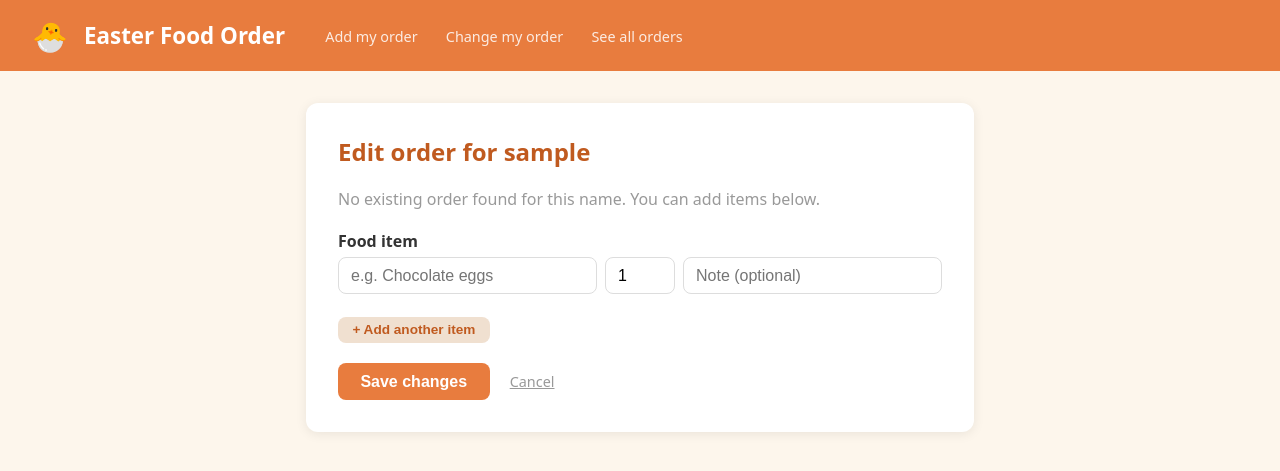
After one commit to denbuk/easter_food, a Flask app: a page that uses templates/base.html in a window 1280 px wide. The commit adds this page. Shown: the top 471 px of the page. Run offline with Flask 3, Linux system fonts and the light colour scheme.

Commit message:
Add edit order feature
Users can now change their order via /edit — enter name to load
existing items, then modify quantities, notes, add or remove rows.
Saving replaces all their rows atomically.

https://claude.ai/code/session_01RpUTyFgeAWyLt9U8zDiP5j

```diff
--- a/app.py
+++ b/app.py
@@ -88,6 +88,49 @@ def orders():
     return render_template("orders.html", aggregated=aggregated, by_person=by_person)
 
 
+@app.route("/edit", methods=["GET", "POST"])
+def edit_lookup():
+    if request.method == "POST":
+        name = request.form.get("name", "").strip()
+        if name:
+            return redirect(url_for("edit_order", name=name))
+    return render_template("edit_lookup.html")
+
+
+@app.route("/edit/<name>", methods=["GET", "POST"])
+def edit_order(name):
+    if request.method == "POST":
+        items = request.form.getlist("item[]")
+        quantities = request.form.getlist("quantity[]")
+        notes = request.form.getlist("note[]")
+
+        with engine.connect() as conn:
+            conn.execute(text("DELETE FROM orders WHERE name = :name"), {"name": name})
+            for item, qty, note in zip(items, quantities, notes):
+                item = item.strip()
+                if not item:
+                    continue
+                try:
+                    qty = max(1, int(qty))
+                except (ValueError, TypeError):
+                    qty = 1
+                conn.execute(
+                    text("INSERT INTO orders (name, item, quantity, note) VALUES (:name, :item, :qty, :note)"),
+                    {"name": name, "item": item, "qty": qty, "note": note.strip()},
+                )
+            conn.commit()
+
+        return render_template("thanks.html", name=name)
+
+    with engine.connect() as conn:
+        rows = conn.execute(
+            text("SELECT * FROM orders WHERE name = :name ORDER BY id"),
+            {"name": name},
+        ).mappings().all()
+
+    return render_template("edit_order.html", name=name, rows=rows)
+
+
 @app.route("/clear", methods=["POST"])
 def clear():
     with engine.connect() as conn:
--- a/templates/base.html
+++ b/templates/base.html
@@ -77,6 +77,7 @@
     <h1>Easter Food Order</h1>
     <nav>
       <a href="/">Add my order</a>
+      <a href="/edit">Change my order</a>
       <a href="/orders">See all orders</a>
     </nav>
   </header>
--- /dev/null
+++ b/templates/edit_order.html
@@ -0,0 +1,68 @@
+{% extends "base.html" %}
+{% block content %}
+<div class="card">
+  <h2>Edit order for {{ name }}</h2>
+  {% if not rows %}
+  <p style="color:#999;margin-bottom:1.25rem;">No existing order found for this name. You can add items below.</p>
+  {% endif %}
+  <form method="POST" action="/edit/{{ name }}">
+    <div id="items-container">
+      {% if rows %}
+        {% for row in rows %}
+        <div class="item-row" style="margin-bottom:1rem;">
+          {% if loop.first %}<label>Food item</label>{% endif %}
+          <div style="display:flex;gap:0.5rem;align-items:flex-start;flex-wrap:wrap;">
+            <input type="text" name="item[]" value="{{ row.item }}" required style="flex:2;min-width:150px;margin-bottom:0.4rem;">
+            <input type="number" name="quantity[]" value="{{ row.quantity }}" min="1" style="width:70px;margin-bottom:0.4rem;">
+            <input type="text" name="note[]" value="{{ row.note or '' }}" placeholder="Note (optional)" style="flex:2;min-width:120px;margin-bottom:0.4rem;">
+            <button type="button" class="btn btn-sm btn-danger remove-row" style="margin-bottom:0.4rem;">✕</button>
+          </div>
+        </div>
+        {% endfor %}
+      {% else %}
+        <div class="item-row" style="margin-bottom:1rem;">
+          <label>Food item</label>
+          <div style="display:flex;gap:0.5rem;align-items:flex-start;flex-wrap:wrap;">
+            <input type="text" name="item[]" placeholder="e.g. Chocolate eggs" required style="flex:2;min-width:150px;margin-bottom:0.4rem;">
+            <input type="number" name="quantity[]" value="1" min="1" style="width:70px;margin-bottom:0.4rem;">
+            <input type="text" name="note[]" placeholder="Note (optional)" style="flex:2;min-width:120px;margin-bottom:0.4rem;">
+          </div>
+        </div>
+      {% endif %}
+    </div>
+
+    <button type="button" id="add-item" class="btn btn-sm" style="background:#f0e0d0;color:#c05a1f;margin-bottom:1.25rem;">
+      + Add another item
+    </button>
+
+    <br>
+    <button type="submit" class="btn btn-primary">Save changes</button>
+    <a href="/" style="margin-left:1rem;color:#999;font-size:0.9rem;">Cancel</a>
+  </form>
+</div>
+
+<script>
+  const container = document.getElementById('items-container');
+
+  document.querySelectorAll('.remove-row').forEach(btn => {
+    btn.addEventListener('click', () => btn.closest('.item-row').remove());
+  });
+
+  document.getElementById('add-item').addEventListener('click', () => {
+    const row = document.createElement('div');
+    row.className = 'item-row';
+    row.style.marginBottom = '1rem';
+    row.innerHTML = `
+      <div style="display:flex;gap:0.5rem;align-items:flex-start;flex-wrap:wrap;">
+        <input type="text" name="item[]" placeholder="e.g. Hot cross buns" style="flex:2;min-width:150px;margin-bottom:0.4rem;">
+        <input type="number" name="quantity[]" value="1" min="1" style="width:70px;margin-bottom:0.4rem;">
+        <input type="text" name="note[]" placeholder="Note (optional)" style="flex:2;min-width:120px;margin-bottom:0.4rem;">
+        <button type="button" class="btn btn-sm btn-danger remove-row" style="margin-bottom:0.4rem;">✕</button>
+      </div>
+    `;
+    container.appendChild(row);
+    row.querySelector('.remove-row').addEventListener('click', () => row.closest('.item-row').remove());
+    row.querySelector('input[name="item[]"]').focus();
+  });
+</script>
+{% endblock %}
```
Also changed, not shown: templates/edit_lookup.html (added, +12 -0 lines).
